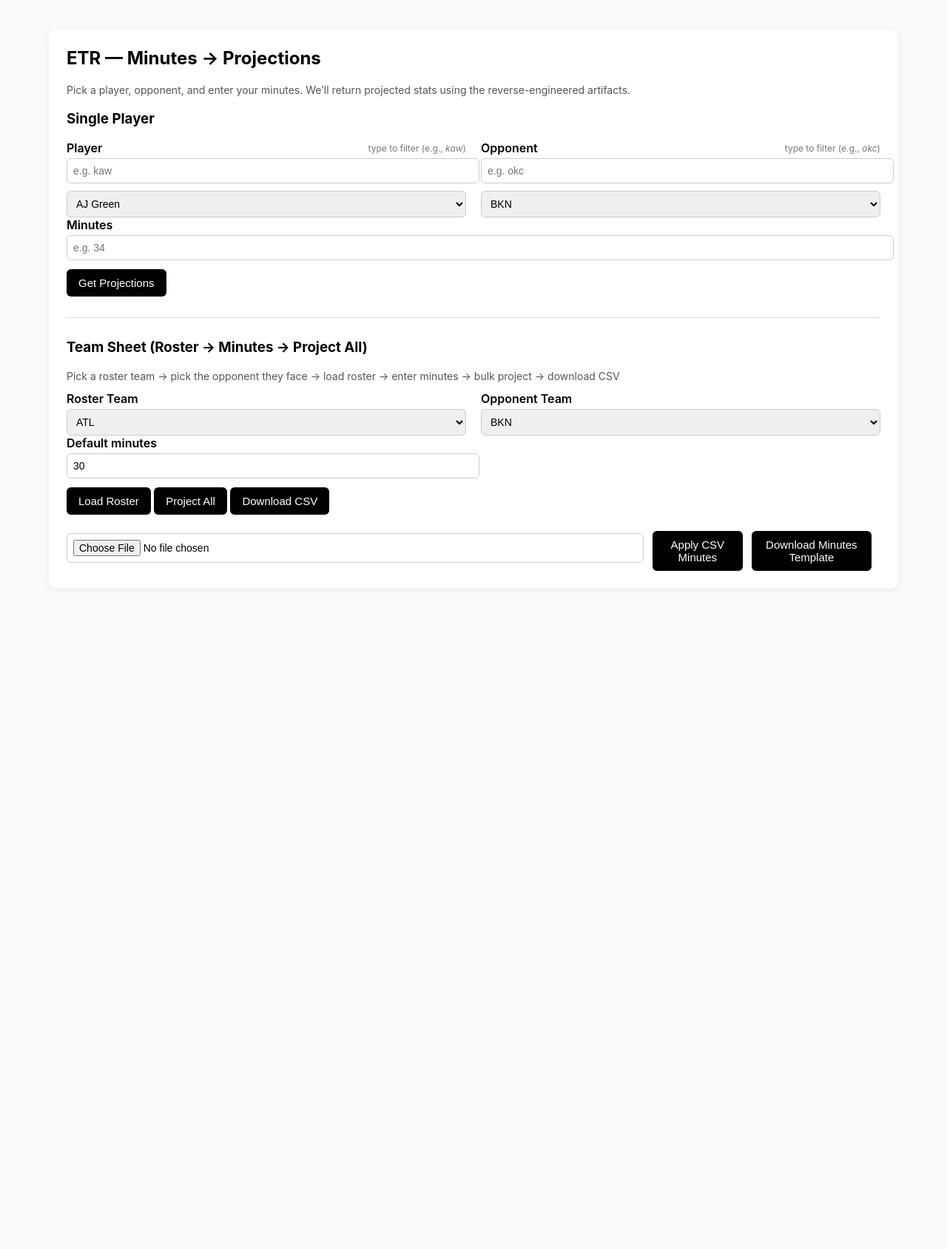
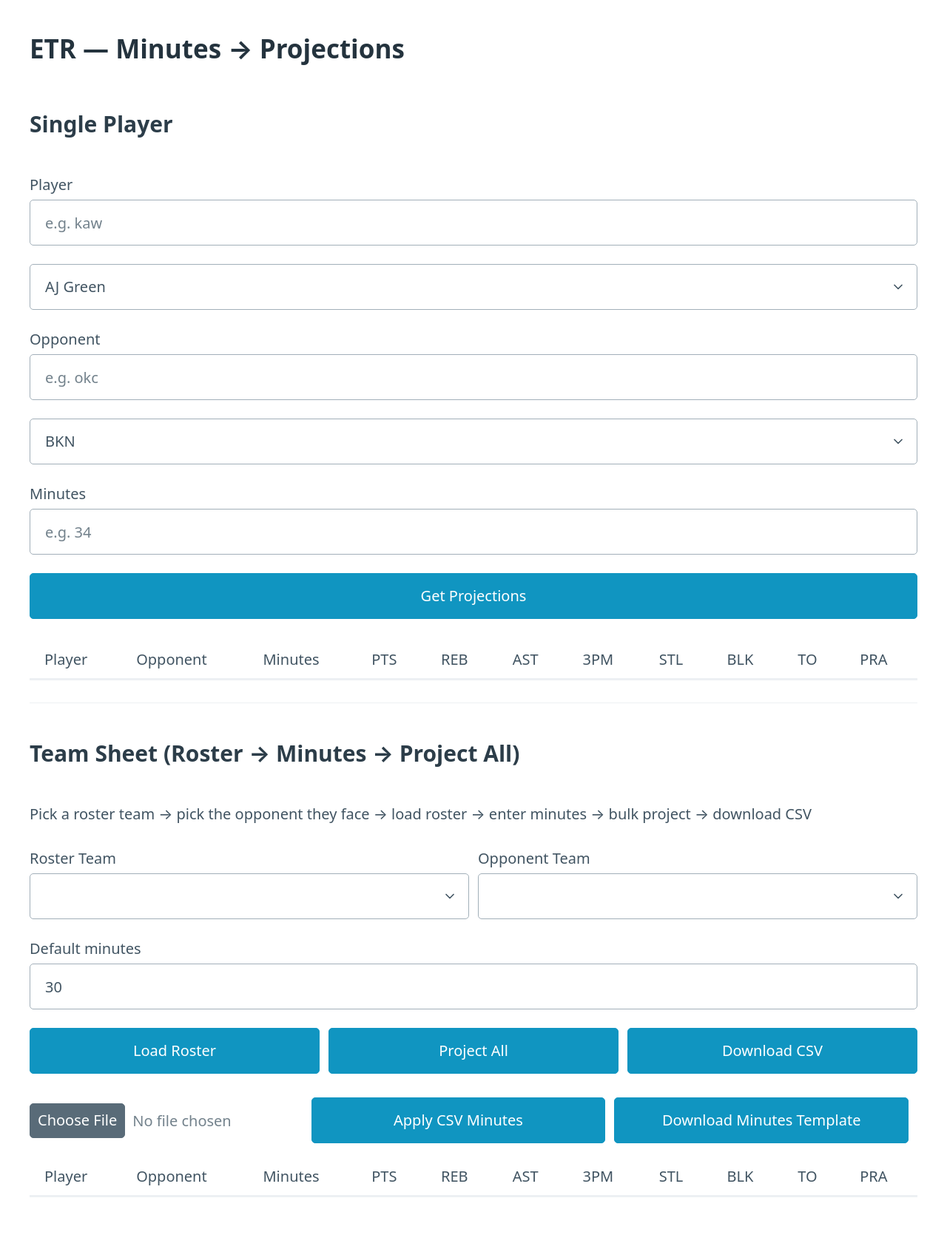
Before and after one commit to satchelscode/etr-projections, a Flask app: page / in a window 1280 px wide. Shown: the whole page at 74% size. Before the commit the page ends 772 px from the top, so only its background shows below. Run offline with Flask 3, Linux system fonts and the light colour scheme; lists and menus that the app fills with data are empty.

Commit message:
Update index.html

```diff
--- a/templates/index.html
+++ b/templates/index.html
@@ -1,128 +1,134 @@
 <!DOCTYPE html>
-<html>
+<html lang="en">
 <head>
-  <meta charset="utf-8" />
+  <meta charset="UTF-8" />
+  <meta name="viewport" content="width=device-width, initial-scale=1.0" />
   <title>ETR — Minutes → Projections</title>
+  <link rel="stylesheet" href="https://unpkg.com/@picocss/pico@1.5.10/css/pico.min.css" />
   <style>
-    body { font-family: -apple-system, BlinkMacSystemFont, sans-serif; background: #fafafa; margin: 0; }
-    .card { max-width: 1100px; margin: 40px auto; background: #fff; border-radius: 10px; padding: 24px; box-shadow: 0 2px 8px rgba(0,0,0,0.07); }
-    h2 { margin-top: 0; }
-    label { font-weight: 600; }
-    input, select { width: 100%; padding: 8px; margin-top: 4px; border: 1px solid #ccc; border-radius: 6px; font-size: 14px; }
-    button { margin-top: 12px; padding: 10px 16px; background: #000; color: #fff; border: none; border-radius: 6px; font-size: 15px; cursor: pointer; }
-    table { width: 100%; border-collapse: collapse; margin-top: 16px; }
-    th, td { border-bottom: 1px solid #eee; padding: 8px; text-align: left; }
-    .row { display: grid; grid-template-columns: 1fr 1fr; gap: 20px; }
-    .muted { color: #555; font-size: 14px; margin-bottom: 12px; }
-    .warn { background: #ffe5e5; color: #a00; border: 1px solid #f00; padding: 12px; border-radius: 6px; margin-bottom: 16px; }
-    .stack { display: flex; flex-direction: column; gap: 6px; }
-    hr { margin: 28px 0; border: none; border-top: 1px solid #ddd; }
-    .labelrow { display: flex; justify-content: space-between; align-items: center; }
-    .subtext { font-size: 12px; color: #777; }
+    body {
+      padding: 2rem;
+      max-width: 1600px;
+      margin: auto;
+    }
+    table input {
+      width: 70px;
+    }
+    .row {
+      display: flex;
+      flex-direction: row;
+      gap: 12px;
+      align-items: center;
+    }
   </style>
 </head>
 <body>
-<div class="card">
+
   <h2>ETR — Minutes → Projections</h2>
-  <p class="muted">Pick a player, opponent, and enter your minutes. We’ll return projected stats using the reverse-engineered artifacts.</p>
 
-  {% if missing_artifacts %}
-    <div class="warn">
-      <b>⚠ Artifacts not found</b><br>
-      Train & upload <code>artifacts/</code> → redeploy
-    </div>
-  {% endif %}
-
-  <!-- SINGLE PLAYER -->
   <h3>Single Player</h3>
 
-  <div class="row">
-    <div>
-      <div class="labelrow">
-        <label>Player</label><span class="subtext">type to filter (e.g., <i>kaw</i>)</span>
-      </div>
-      <div class="stack">
-        <input id="playerSearch" placeholder="e.g. kaw" />
-        <select id="player"></select>
-      </div>
-    </div>
+  <form id="singleForm">
+    <label>
+      Player
+      <input id="playerSearch" type="text" placeholder="e.g. kaw" />
+      <select id="player"></select>
+    </label>
 
-    <div>
-      <div class="labelrow">
-        <label>Opponent</label><span class="subtext">type to filter (e.g., <i>okc</i>)</span>
-      </div>
-      <div class="stack">
-        <input id="opponentSearch" placeholder="e.g. okc" />
-        <select id="opponent"></select>
-      </div>
-    </div>
-  </div>
+    <label>
+      Opponent
+      <input id="opponentSearch" type="text" placeholder="e.g. okc" />
+      <select id="opponent"></select>
+    </label>
 
-  <label style="margin-top:14px">Minutes</label>
-  <input id="minutes" type="number" step="0.1" placeholder="e.g. 34" />
+    <label>
+      Minutes
+      <input id="minutes" type="number" placeholder="e.g. 34" />
+    </label>
 
-  <button id="projectBtn">Get Projections</button>
+    <button type="submit">Get Projections</button>
+  </form>
 
-  <table id="result" style="display:none">
+  <table id="singleTbl">
     <thead>
       <tr>
-        <th>Player</th><th>Opponent</th><th>Minutes</th>
-        <th>PTS</th><th>REB</th><th>AST</th><th>3PM</th>
-        <th>STL</th><th>BLK</th><th>TO</th><th>PRA</th>
+        <th>Player</th>
+        <th>Opponent</th>
+        <th>Minutes</th>
+        <th>PTS</th>
+        <th>REB</th>
+        <th>AST</th>
+        <th>3PM</th>
+        <th>STL</th>
+        <th>BLK</th>
+        <th>TO</th>
+        <th>PRA</th>
       </tr>
     </thead>
     <tbody></tbody>
   </table>
 
+
   <hr />
 
-  <!-- TEAM SHEET -->
   <h3>Team Sheet (Roster → Minutes → Project All)</h3>
-  <p class="muted">Pick a roster team → pick the opponent they face → load roster → enter minutes → bulk project → download CSV</p>
+
+  <p>
+    Pick a roster team → pick the opponent they face → load roster → enter minutes → bulk project → download CSV
+  </p>
 
   <div class="row">
-    <div>
-      <label>Roster Team</label>
-      <select id="rosterTeam"></select>
-    </div>
-    <div>
-      <label>Opponent Team</label>
-      <select id="opponentTeam"></select>
-    </div>
+    <label style="flex:1">
+      Roster Team
+      <select id="teamForRoster"></select>
+    </label>
+
+    <label style="flex:1">
+      Opponent Team
+      <select id="teamOpp"></select>
+    </label>
   </div>
 
+  <label>
+    Default minutes
+    <input id="defaultTeamMinutes" type="number" value="30" />
+  </label>
+
   <div class="row">
-    <div>
-      <label>Default minutes</label>
-      <input id="defaultTeamMinutes" type="number" step="0.1" value="30" />
-    </div>
-    <div></div>
+    <button id="loadRosterBtn" type="button">Load Roster</button>
+    <button id="projectRosterBtn" type="button">Project All</button>
+    <button id="downloadCsvBtn" type="button">Download CSV</button>
   </div>
 
-  <button id="loadRosterBtn">Load Roster</button>
-  <button id="projectRosterBtn">Project All</button>
-  <button id="downloadCsvBtn">Download CSV</button>
-<!-- Minutes CSV uploader -->
-<div class="row" style="margin-top:10px; display:flex; gap:12px; align-items:center;">
-  <input id="minsCsv" type="file" accept=".csv" />
-  <button id="applyCsvMinutesBtn" type="button">Apply CSV Minutes</button>
-  <button id="downloadMinutesTemplateBtn" type="button">Download Minutes Template</button>
-  <span id="uploadStatus" style="font-size:12px; opacity:.7;"></span>
-</div>
 
-  <table id="teamTbl" style="display:none">
+  <!-- CSV Upload Row -->
+  <div class="row" style="margin-top:12px;">
+    <input id="minsCsv" type="file" accept=".csv" />
+    <button type="button" onclick="window.__applyCsvMinutes()">Apply CSV Minutes</button>
+    <button type="button" onclick="window.__downloadMinutesTemplate()">Download Minutes Template</button>
+    <span id="uploadStatus" style="font-size:12px;opacity:.7;"></span>
+  </div>
+
+
+  <table id="teamTbl">
     <thead>
       <tr>
-        <th>Player</th><th>Opponent</th><th>Minutes</th>
-        <th>PTS</th><th>REB</th><th>AST</th><th>3PM</th>
-        <th>STL</th><th>BLK</th><th>TO</th><th>PRA</th>
+        <th>Player</th>
+        <th>Opponent</th>
+        <th>Minutes</th>
+        <th>PTS</th>
+        <th>REB</th>
+        <th>AST</th>
+        <th>3PM</th>
+        <th>STL</th>
+        <th>BLK</th>
+        <th>TO</th>
+        <th>PRA</th>
       </tr>
     </thead>
     <tbody></tbody>
   </table>
-</div>
 
-<!-- bump version when updating JS -->
-<script src="/static/main.js?v=9"></script>
+  <script src="/static/main.js?v=11"></script>
 </body>
 </html>
```
